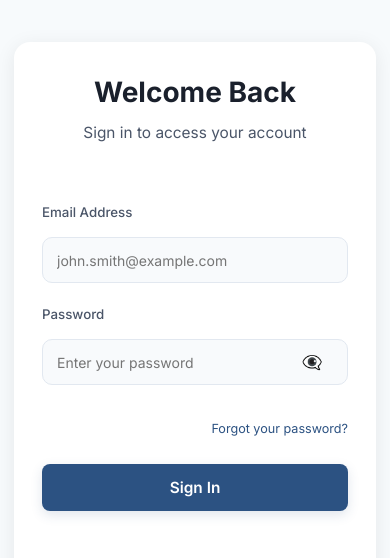
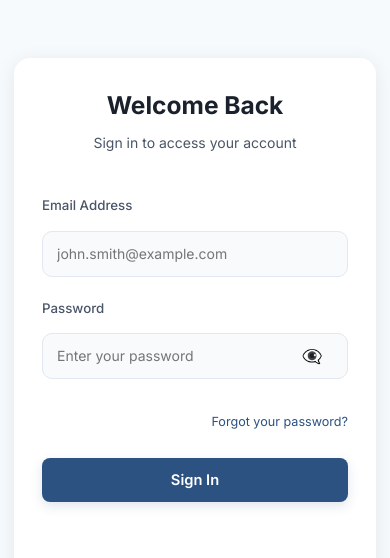
Before and after one commit to ngolshahi/hearing-aid-platform, a React (Vite) app in the folder frontend/: page /login in a window 390 px wide. Shown: the part 121-679 px from the top of the page. Built offline with nearby package versions, Linux system fonts and the light colour scheme; no server answers; what microsoft-cognitiveservices-speech-sdk would draw is missing.

Commit message:
Updated styling fot the otp screen

```diff
--- a/frontend/src/styles/LoginPage.css
+++ b/frontend/src/styles/LoginPage.css
@@ -1,6 +1,5 @@
 .auth-page {
-  min-height: calc(100vh - 72px);
-  margin-top: 72px;
+  min-height: 100vh;
   padding: 2rem 0;
   background-color: #f7fafc;
   font-family: 'Inter', -apple-system, BlinkMacSystemFont, sans-serif;
@@ -12,7 +11,7 @@
 .auth-container {
   width: 100%;
   max-width: 500px;
-  margin: 0 2rem;
+  margin: 0 auto;
   padding: 2rem;
   background: white;
   border-radius: 16px;
@@ -21,32 +20,35 @@
 }
 
 .auth-content {
-  padding: 2rem;
+  padding: 1.5rem;
   display: flex;
   flex-direction: column;
-  gap: 2rem;
+  gap: 1.5rem;
 }
 
 .auth-header {
   text-align: center;
-  margin-bottom: 2rem;
+  margin-bottom: 1.5rem;
 }
 
 .auth-header h1 {
-  font-size: 2.5rem;
+  font-size: 2.25rem;
   color: #1a202c;
-  margin-bottom: 0.5rem;
+  margin-bottom: 0.75rem;
+  font-weight: 700;
 }
 
 .auth-header p {
   color: #4a5568;
   font-size: 1.1rem;
+  line-height: 1.5;
 }
 
 .auth-form {
   display: flex;
   flex-direction: column;
-  gap: 1.5rem;
+  gap: 1.25rem;
+  width: 100%;
 }
 
 .name-fields {
@@ -59,12 +61,13 @@
   display: flex;
   flex-direction: column;
   gap: 0.5rem;
+  width: 100%;
 }
 
 .form-group label {
   color: #1a202c;
   font-weight: 500;
-  font-size: 1rem;
+  font-size: 0.95rem;
 }
 
 .form-group input {
@@ -73,6 +76,7 @@
   border-radius: 8px;
   font-size: 1rem;
   transition: border-color 0.3s ease;
+  width: 100%;
 }
 
 .form-group input:focus {
@@ -117,13 +121,14 @@
   background: #2c5282;
   color: white;
   border: none;
-  padding: 1rem;
+  padding: 0.875rem;
   border-radius: 8px;
   font-weight: 600;
-  font-size: 1.1rem;
+  font-size: 1.05rem;
   cursor: pointer;
   transition: all 0.3s ease;
   margin-top: 1rem;
+  width: 100%;
 }
 
 .submit-button:hover {
@@ -192,21 +197,41 @@
 
 /* Mobile Styles */
 @media (max-width: 768px) {
+  .auth-page {
+    padding: 1rem 0;
+    min-height: calc(100vh - 72px);
+    margin-top: 72px;
+  }
+
   .auth-container {
     margin: 0 1rem;
-    padding: 1rem;
+    padding: 1.5rem;
+    max-width: 100%;
   }
 
   .auth-content {
-    padding: 1rem;
+    padding: 0.5rem;
   }
 
   .auth-header h1 {
-    font-size: 2rem;
+    font-size: 1.75rem;
+    margin-bottom: 0.5rem;
+  }
+
+  .auth-header p {
+    font-size: 1rem;
   }
 
   .name-fields {
     grid-template-columns: 1fr;
+  }
+}
+
+/* Desktop Styles */
+@media (min-width: 769px) {
+  .auth-page {
+    min-height: calc(100vh - 72px);
+    margin-top: 72px;
   }
 }
 
```
